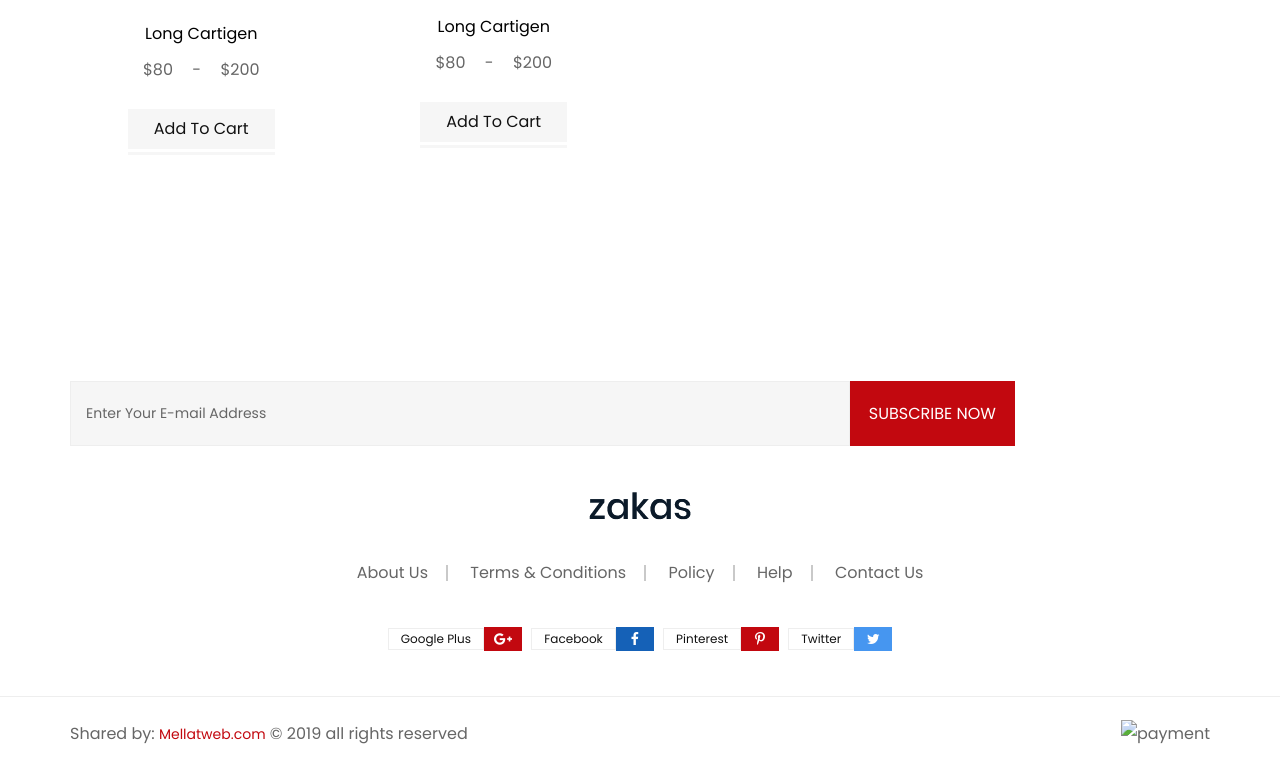
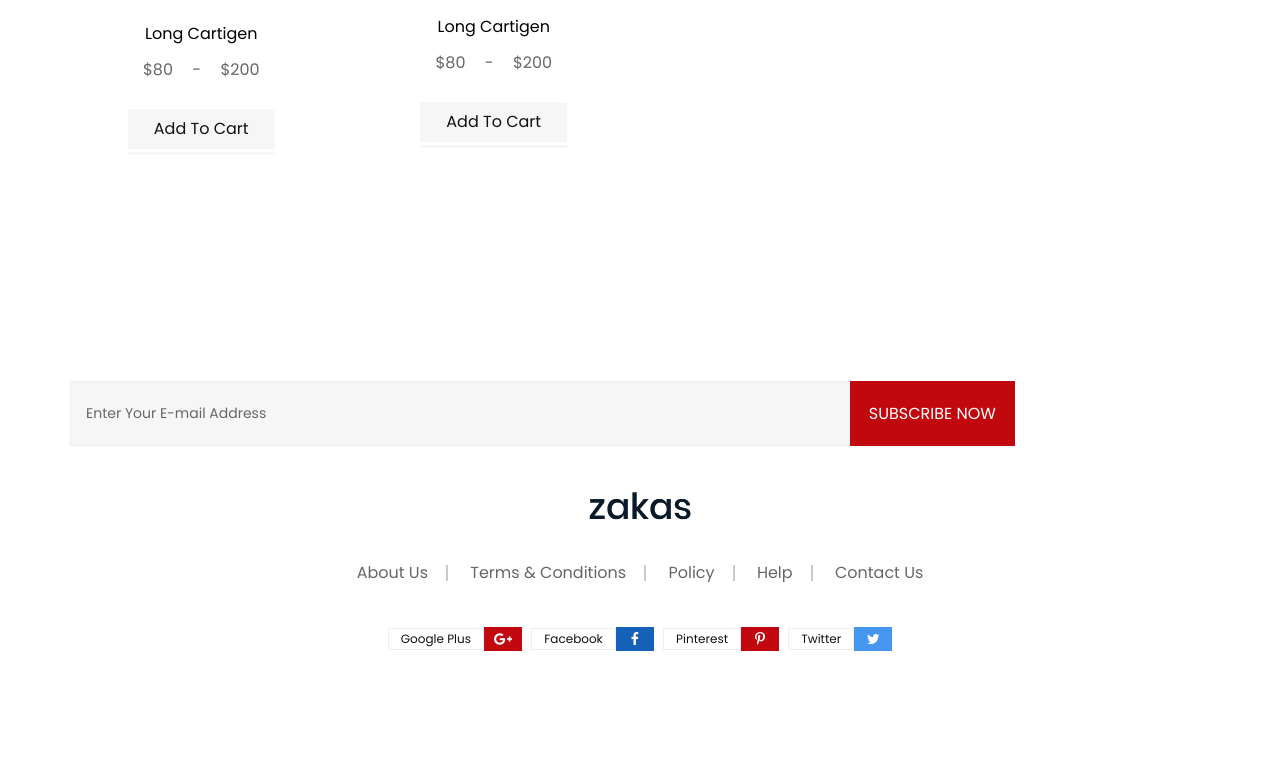
Before and after one commit to nikta1379/shoping-dress, a website: page index.html in a window 1280 px wide. Shown: the part 3651-4421 px from the top of the page. After the commit the page ends 4347 px from the top, so only its background shows below. Drawn offline with Linux system fonts and the light colour scheme; files whose address does not match are found by name.

Commit message:
Update index.html

```diff
--- a/index.html
+++ b/index.html
@@ -1004,17 +1004,7 @@
                     </div>
                 </div>
             </div>
-            <div class="footer-bottom border-top ptb--25">
-                <div class="container-fluid">
-                    <div class="row align-items-center">
-                        <div class="col-sm-6 text-sm-left text-center mb-xs--10">
-                            <p class="copyright-text">Shared by: <a href="https://www.mellatweb.com/"> Mellatweb.com</a> &copy; 2019 all rights reserved</p>
-                        </div>
-                        <div class="col-sm-6 text-sm-right text-center">
-                            <figure>
-                                <img src="assets/img/others/payment.png" alt="payment">
-                            </figure>
-                        </div>
+
                     </div>
                 </div>
             </div>
```
